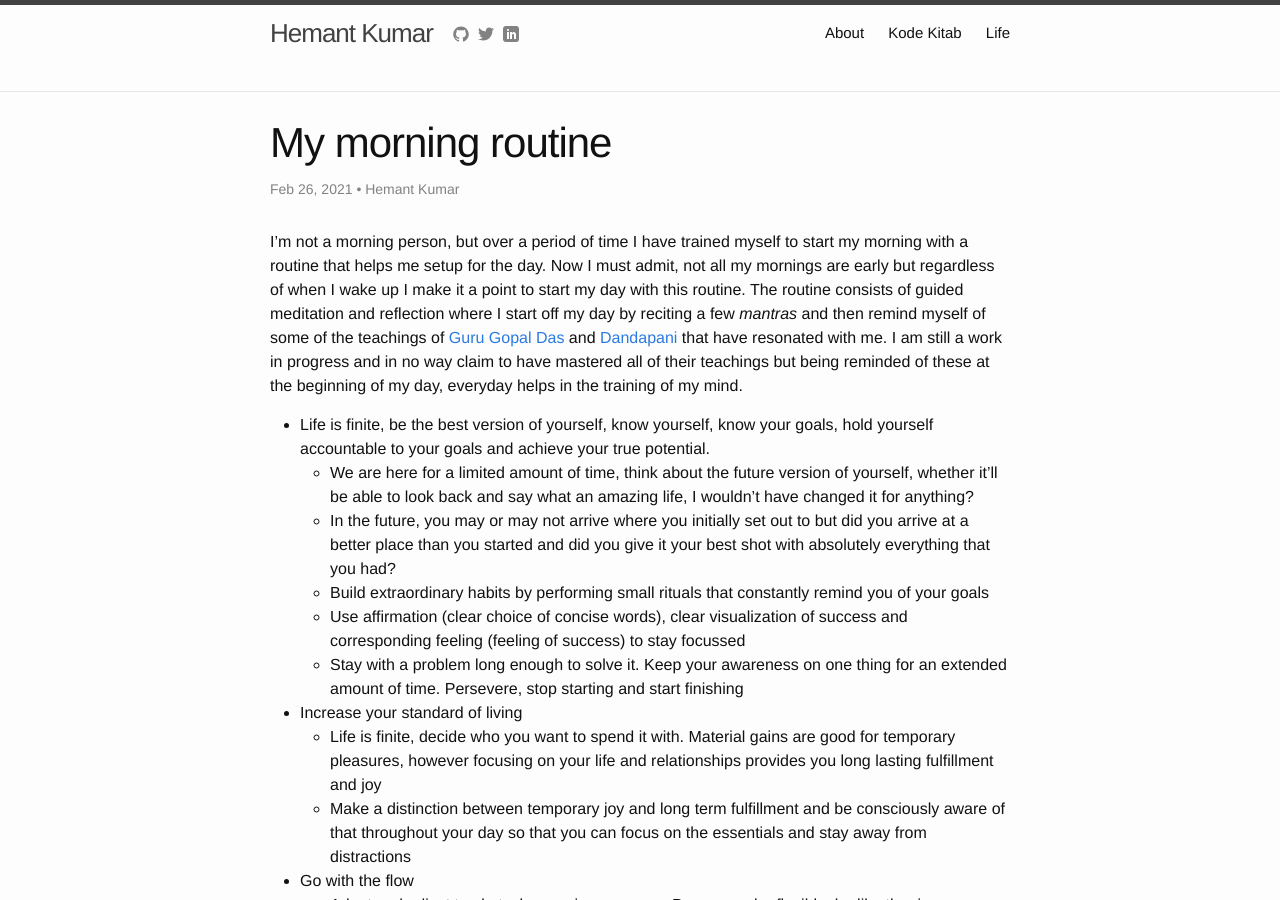
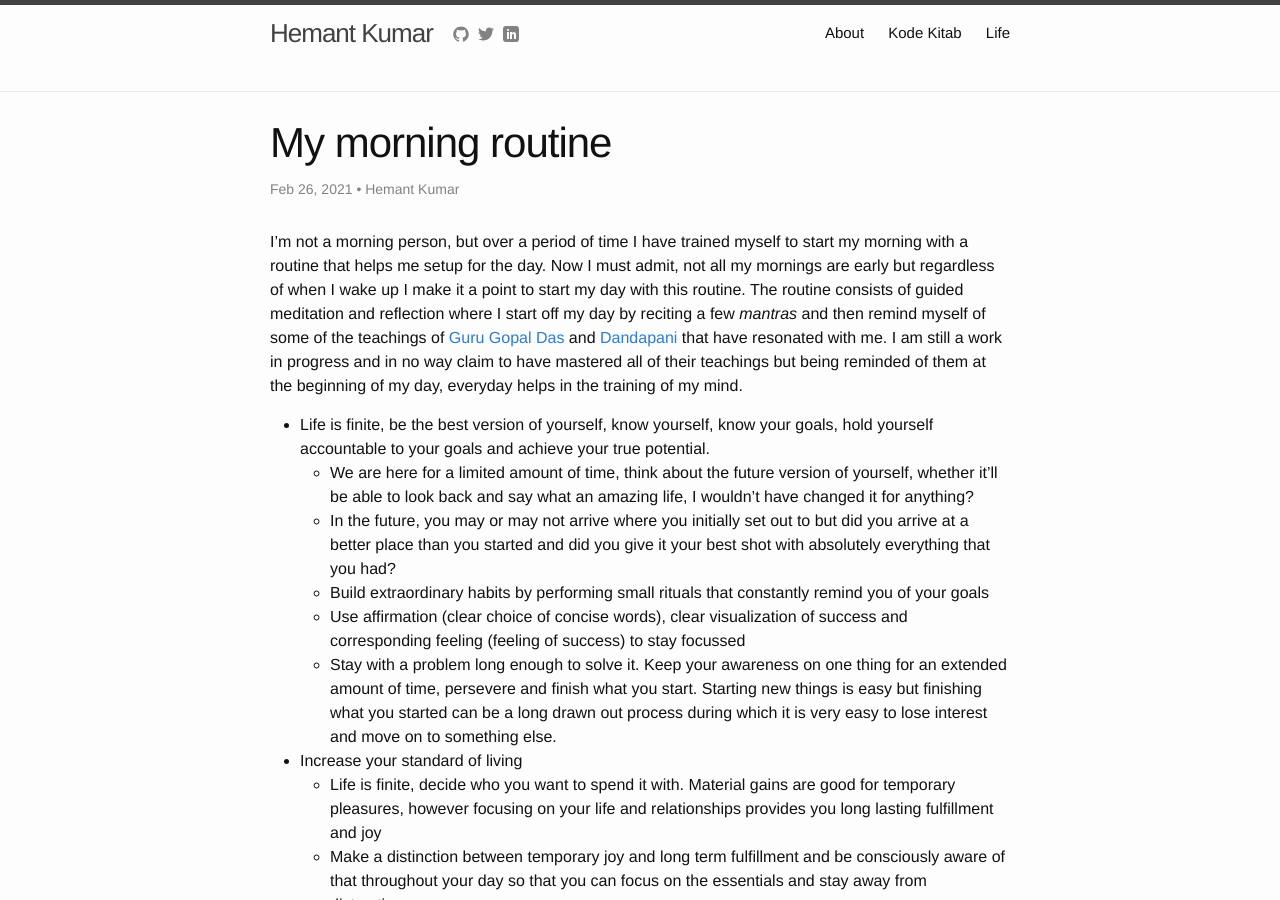
Before and after one commit to hemantksingh/hemantksingh.github.io, a Jekyll site: the page built from _posts/life/2021-02-25-my-morning-routine.markdown, in a window 1280 px wide and 900 px high. Built offline with Jekyll 4.4.1, drawn with Linux system fonts in a browser that asks for light colours; comment, search, counter and statistics services are not loaded.

Commit message:
Update 2021-02-25-my-morning-routine.markdown
Build willpower by finishing what you start

```diff
--- a/_posts/life/2021-02-25-my-morning-routine.markdown
+++ b/_posts/life/2021-02-25-my-morning-routine.markdown
@@ -9,14 +9,14 @@ comments: true
 modified_time: '2021-02-25T23:31:00.000-08:00'
 ---
 
-I'm not a morning person, but over a period of time I have trained myself to start my morning with a routine that helps me setup for the day. Now I must admit, not all my mornings are early but regardless of when I wake up I make it a point to start my day with this routine. The routine consists of guided meditation and reflection where I start off my day by reciting a few *mantras* and then remind myself of some of the teachings of [Guru Gopal Das](https://twitter.com/gaurgopald) and [Dandapani](https://twitter.com/DandapaniLLC) that have resonated with me. I am still a work in progress and in no way claim to have mastered all of their teachings but being reminded of these at the beginning of my day, everyday helps in the training of my mind.
+I'm not a morning person, but over a period of time I have trained myself to start my morning with a routine that helps me setup for the day. Now I must admit, not all my mornings are early but regardless of when I wake up I make it a point to start my day with this routine. The routine consists of guided meditation and reflection where I start off my day by reciting a few *mantras* and then remind myself of some of the teachings of [Guru Gopal Das](https://twitter.com/gaurgopald) and [Dandapani](https://twitter.com/DandapaniLLC) that have resonated with me. I am still a work in progress and in no way claim to have mastered all of their teachings but being reminded of them at the beginning of my day, everyday helps in the training of my mind.
 
 - Life is finite, be the best version of yourself, know yourself, know your goals, hold yourself accountable to your goals and achieve your true potential.
   - We are here for a limited amount of time, think about the future version of yourself, whether it'll be able to look back and say what an amazing life, I wouldn't have changed it for anything?
   - In the future, you may or may not arrive where you initially set out to but did you arrive at a better place than you started and did you give it your best shot with absolutely everything that you had?
   - Build extraordinary habits by performing small rituals that constantly remind you of your goals
   - Use affirmation (clear choice of concise words), clear visualization of success and corresponding feeling (feeling of success) to stay focussed
-  - Stay with a problem long enough to solve it. Keep your awareness on one thing for an extended amount of time. Persevere, stop starting and start finishing
+  - Stay with a problem long enough to solve it. Keep your awareness on one thing for an extended amount of time, persevere and finish what you start. Starting new things is easy but finishing what you started can be a long drawn out process during which it is very easy to lose interest and move on to something else.
 
 - Increase your standard of living
   - Life is finite, decide who you want to spend it with. Material gains are good for temporary pleasures, however focusing on your life and relationships provides you long lasting fulfillment and joy
```
